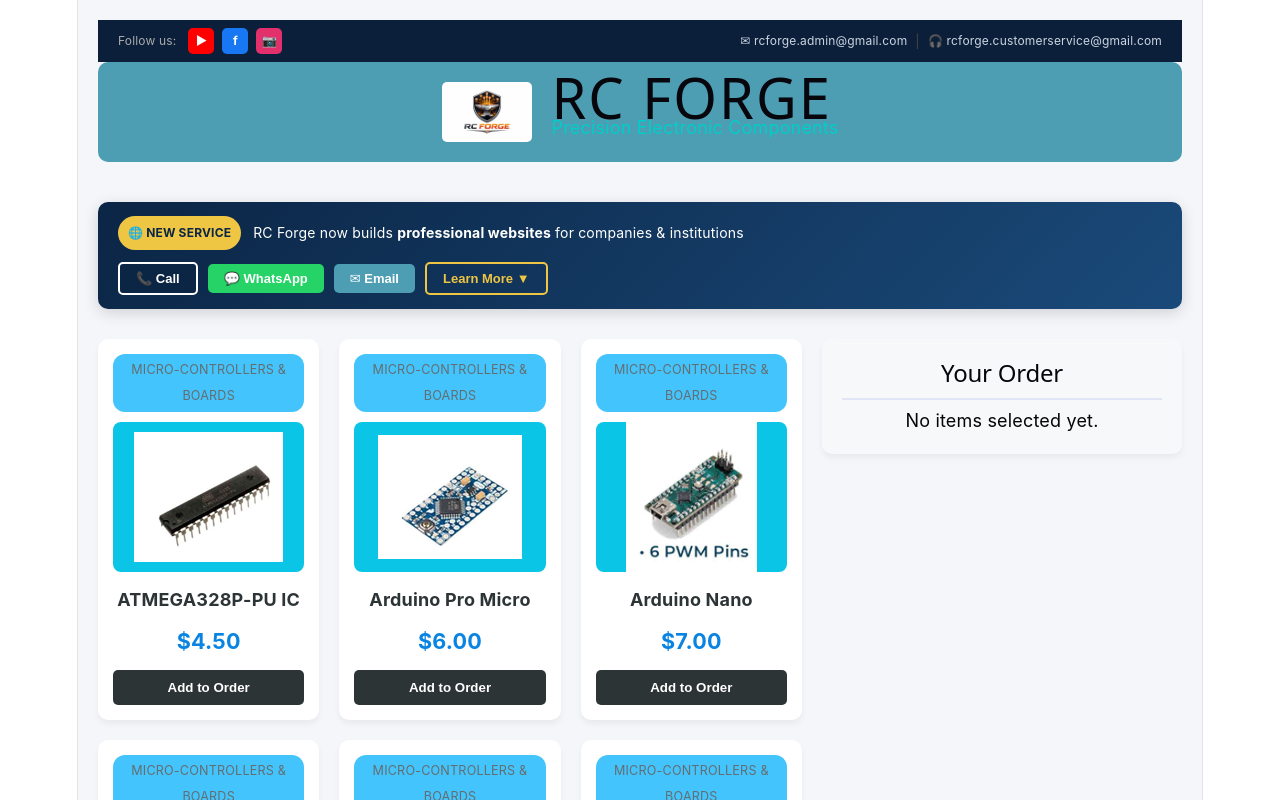
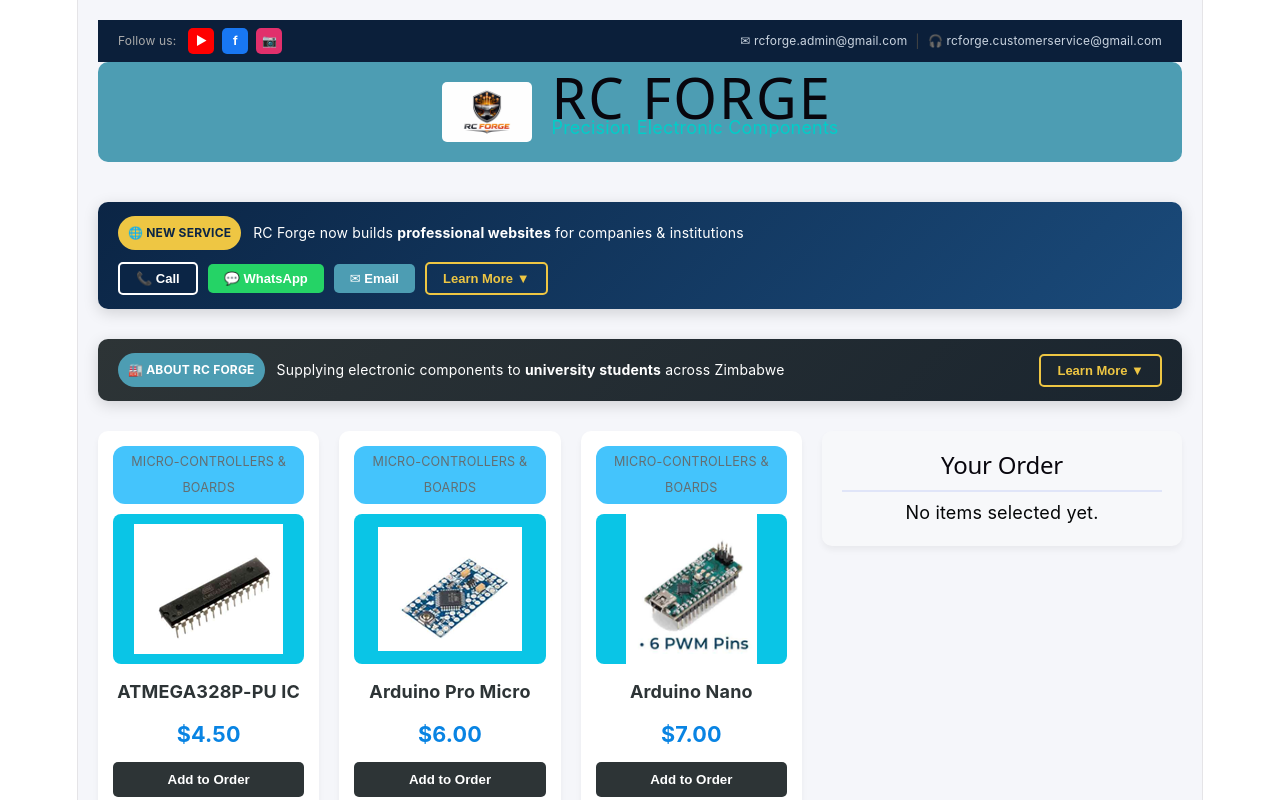
Before and after one commit to rufarochigora/rc-forge, a React (Vite) app: page / in a window 1280 px wide. Shown: the top 800 px of the page. Built offline with nearby package versions, Linux system fonts and the light colour scheme.

Commit message:
added fuction calling of AboutSection.jsx on line line 521 and added a file named AboutSection.jsx in the assets section

```diff
--- a/src/App.jsx
+++ b/src/App.jsx
@@ -2,6 +2,7 @@
 import SharedFooter from './SharedFooter';
 import WebsiteAdBanner from './assets/WebsiteAdBanner';
 import SocialBar from './assets/SocialBar';
+import AboutSection from './assets/AboutSection';
 // The complete merged catalog with numeric prices for cart math
 const componentsData = [
   // --- Micro-controllers & Boards ---
@@ -518,7 +519,7 @@
       </header>
 
       <WebsiteAdBanner />
-
+      <AboutSection />
       <main style={{ maxWidth: '1400px', margin: '0 auto', display: 'flex', gap: '20px', flexDirection: 'row', flexWrap: 'wrap' }}>
 
         {/* Products Grid */}
--- /dev/null
+++ b/src/assets/AboutSection.jsx
@@ -0,0 +1,272 @@
+import React, { useState } from 'react';
+
+const universities = [
+    { name: "University of Zimbabwe", short: "UZ", color: "#0984e3" },
+    { name: "Midlands State University", short: "MSU", color: "#00b894", note: "Zvishavane & Gweru campuses" },
+    { name: "National University of Science and Technology", short: "NUST", color: "#e17055", note: "Bulawayo" },
+    { name: "Bindura University of Science Education", short: "BUSE", color: "#6c5ce7" },
+    { name: "Harare Institute of Technology", short: "HIT", color: "#fd9644", note: "Harare" },
+    { name: "Chinhoyi University of Technology", short: "CUT", color: "#e84393", note: "Chinhoyi" },
+];
+
+const specializations = [
+    { icon: "🔌", label: "Microcontrollers" },
+    { icon: "📡", label: "Sensors" },
+    { icon: "📶", label: "Communication Modules" },
+    { icon: "⚡", label: "Power Systems" },
+    { icon: "🔧", label: "Prototyping Tools" },
+    { icon: "🛡️", label: "Security ICs" },
+];
+
+export default function AboutSection() {
+    const [expanded, setExpanded] = useState(false);
+
+    return (
+        <div style={styles.wrapper}>
+            {/* Header row */}
+            <div style={styles.headerRow}>
+                <div style={styles.headerLeft}>
+                    <span style={styles.badge}>🏭 ABOUT RC FORGE</span>
+                    <span style={styles.headerText}>
+                        Supplying electronic components to <strong>university students</strong> across Zimbabwe
+                    </span>
+                </div>
+                <button
+                    style={styles.toggleBtn}
+                    onClick={() => setExpanded(!expanded)}
+                >
+                    {expanded ? 'Show Less ▲' : 'Learn More ▼'}
+                </button>
+            </div>
+
+            {/* Expanded content */}
+            {expanded && (
+                <div style={styles.expandedBody}>
+
+                    {/* Mission statement */}
+                    <div style={styles.missionCard}>
+                        <h3 style={styles.missionTitle}>Our Mission</h3>
+                        <p style={styles.missionText}>
+                            We are a dedicated supplier of electronic components tailored to support university
+                            students in engineering and technology-related projects. Our goal is to make
+                            high-quality, reliable components easily accessible, enabling students to design,
+                            build, and successfully complete their academic and personal innovations.
+                        </p>
+                        <p style={styles.missionText}>
+                            We are committed to <strong>affordability</strong>, <strong>accessibility</strong>,
+                            and <strong>technical support</strong> — helping bridge the gap between theoretical
+                            learning and practical implementation in engineering education.
+                        </p>
+                    </div>
+
+                    <div style={styles.twoCol}>
+
+                        {/* What we specialise in */}
+                        <div style={styles.card}>
+                            <h3 style={styles.cardTitle}>⚙️ What We Specialise In</h3>
+                            <p style={styles.cardSubtitle}>
+                                Components suited for coursework, final-year projects, and research.
+                            </p>
+                            <div style={styles.specGrid}>
+                                {specializations.map((s) => (
+                                    <div key={s.label} style={styles.specItem}>
+                                        <span style={styles.specIcon}>{s.icon}</span>
+                                        <span style={styles.specLabel}>{s.label}</span>
+                                    </div>
+                                ))}
+                            </div>
+                        </div>
+
+                        {/* Universities we serve */}
+                        <div style={styles.card}>
+                            <h3 style={styles.cardTitle}>🎓 Universities We Serve</h3>
+                            <p style={styles.cardSubtitle}>
+                                Supporting students from leading institutions across Zimbabwe.
+                            </p>
+                            <div style={styles.uniList}>
+                                {universities.map((u) => (
+                                    <div key={u.short} style={styles.uniItem}>
+                                        <span style={{ ...styles.uniBadge, backgroundColor: u.color }}>
+                                            {u.short}
+                                        </span>
+                                        <div>
+                                            <div style={styles.uniName}>{u.name}</div>
+                                            {u.note && (
+                                                <div style={styles.uniNote}>{u.note}</div>
+                                            )}
+                                        </div>
+                                    </div>
+                                ))}
+                            </div>
+                        </div>
+
+                    </div>
+
+                    {/* Bottom tagline */}
+                    <div style={styles.taglineBar}>
+                        <span style={styles.taglineText}>
+                            💡 Whether for coursework, final-year projects, or research — we ensure students have the resources to bring their ideas to life.
+                        </span>
+                    </div>
+
+                </div>
+            )}
+        </div>
+    );
+}
+
+const styles = {
+    wrapper: {
+        background: 'linear-gradient(135deg, #2d3436 0%, #1a252f 100%)',
+        borderRadius: '10px',
+        marginBottom: '30px',
+        overflow: 'hidden',
+        boxShadow: '0 4px 15px rgba(0,0,0,0.15)',
+    },
+    headerRow: {
+        display: 'flex',
+        alignItems: 'center',
+        justifyContent: 'space-between',
+        flexWrap: 'wrap',
+        gap: '12px',
+        padding: '14px 20px',
+    },
+    headerLeft: {
+        display: 'flex',
+        alignItems: 'center',
+        gap: '12px',
+        flexWrap: 'wrap',
+    },
+    badge: {
+        backgroundColor: '#4d9db3',
+        color: '#ffffff',
+        padding: '4px 10px',
+        borderRadius: '20px',
+        fontSize: '12px',
+        fontWeight: 'bold',
+        whiteSpace: 'nowrap',
+    },
+    headerText: {
+        color: '#ffffff',
+        fontSize: '14px',
+    },
+    toggleBtn: {
+        backgroundColor: 'transparent',
+        color: '#eec643',
+        border: '2px solid #eec643',
+        padding: '7px 16px',
+        borderRadius: '5px',
+        cursor: 'pointer',
+        fontWeight: 'bold',
+        fontSize: '13px',
+        whiteSpace: 'nowrap',
+    },
+    expandedBody: {
+        padding: '0 20px 20px',
+        display: 'flex',
+        flexDirection: 'column',
+        gap: '20px',
+    },
+    missionCard: {
+        backgroundColor: 'rgba(255,255,255,0.06)',
+        borderRadius: '8px',
+        padding: '20px 24px',
+        borderLeft: '4px solid #4d9db3',
+    },
+    missionTitle: {
+        color: '#eec643',
+        margin: '0 0 12px 0',
+        fontSize: '16px',
+    },
+    missionText: {
+        color: '#cbd5e1',
+        fontSize: '14px',
+        lineHeight: '1.8',
+        margin: '0 0 10px 0',
+    },
+    twoCol: {
+        display: 'grid',
+        gridTemplateColumns: 'repeat(auto-fit, minmax(260px, 1fr))',
+        gap: '20px',
+    },
+    card: {
+        backgroundColor: 'rgba(255,255,255,0.06)',
+        borderRadius: '8px',
+        padding: '20px',
+    },
+    cardTitle: {
+        color: '#eec643',
+        margin: '0 0 6px 0',
+        fontSize: '16px',
+    },
+    cardSubtitle: {
+        color: '#aaa',
+        fontSize: '13px',
+        margin: '0 0 16px 0',
+        lineHeight: '1.5',
+    },
+    specGrid: {
+        display: 'grid',
+        gridTemplateColumns: '1fr 1fr',
+        gap: '10px',
+    },
+    specItem: {
+        display: 'flex',
+        alignItems: 'center',
+        gap: '8px',
+        backgroundColor: 'rgba(255,255,255,0.05)',
+        padding: '8px 12px',
+        borderRadius: '6px',
+    },
+    specIcon: {
+        fontSize: '18px',
+    },
+    specLabel: {
+        color: '#cbd5e1',
+        fontSize: '13px',
+        fontWeight: 'bold',
+    },
+    uniList: {
+        display: 'flex',
+        flexDirection: 'column',
+        gap: '12px',
+    },
+    uniItem: {
+        display: 'flex',
+        alignItems: 'flex-start',
+        gap: '12px',
+    },
+    uniBadge: {
+        color: '#ffffff',
+        padding: '4px 8px',
+        borderRadius: '5px',
+        fontSize: '11px',
+        fontWeight: 'bold',
+        whiteSpace: 'nowrap',
+        minWidth: '42px',
+        textAlign: 'center',
+        marginTop: '2px',
+    },
+    uniName: {
+        color: '#ffffff',
+        fontSize: '14px',
+        fontWeight: 'bold',
+    },
+    uniNote: {
+        color: '#aaa',
+        fontSize: '12px',
+        marginTop: '2px',
+    },
+    taglineBar: {
+        backgroundColor: '#4d9db3',
+        borderRadius: '8px',
+        padding: '14px 20px',
+        textAlign: 'center',
+    },
+    taglineText: {
+        color: '#ffffff',
+        fontSize: '14px',
+        fontWeight: 'bold',
+        lineHeight: '1.6',
+    },
+};
```
